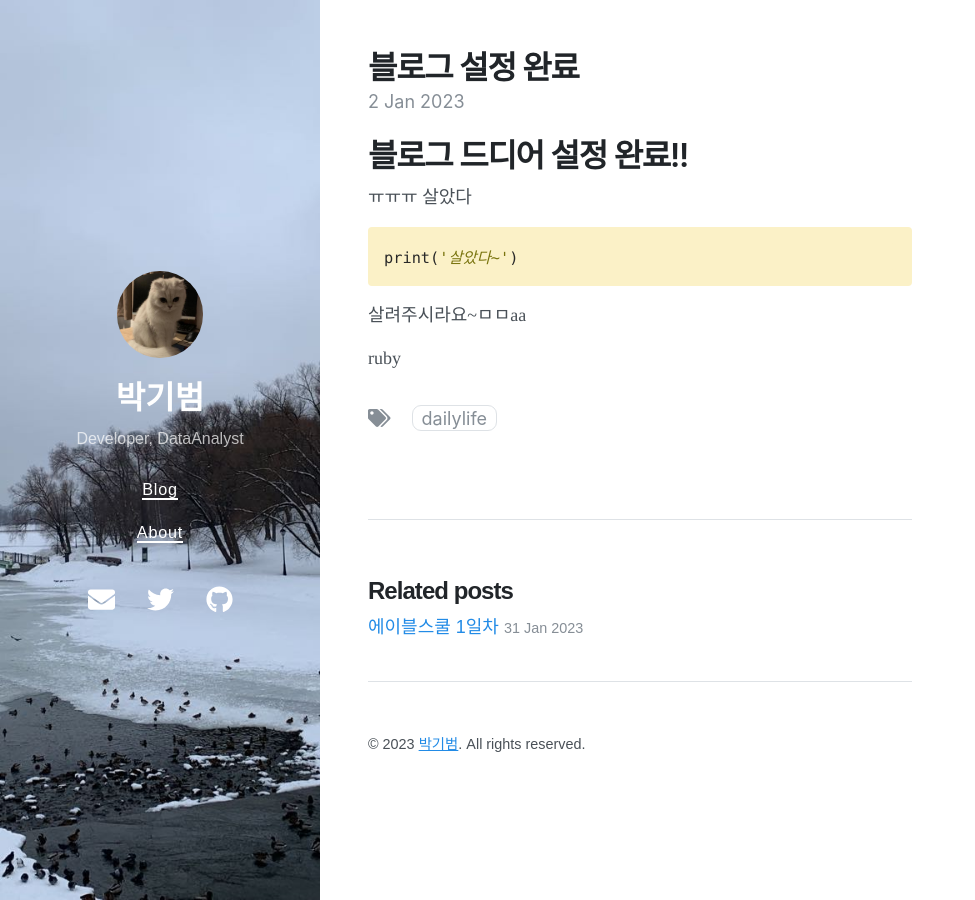
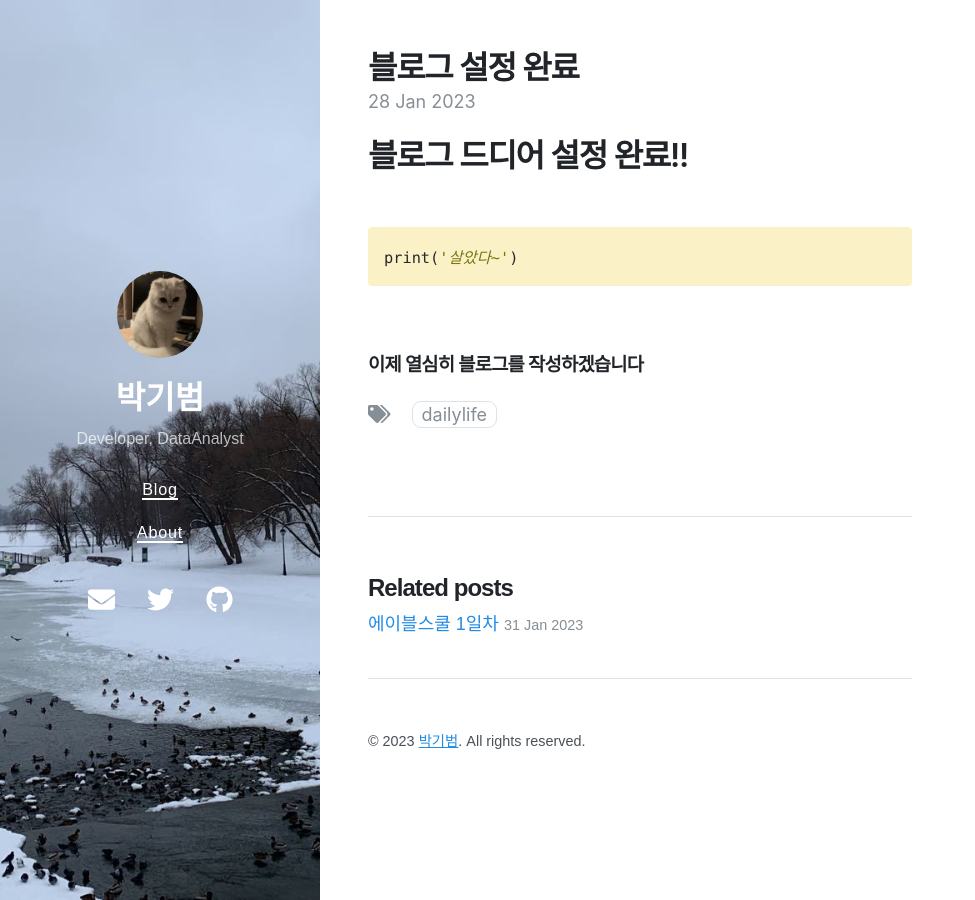
Before and after one commit to ParkGiBeom97/ParkGiBeom97.github.io, a Jekyll site: the page built from _posts/2023-01-28-aaa.md, in a window 1280 px wide. Shown: the whole page, without its empty margins (0-975 px from the left). Built offline with Jekyll 4.4.1, drawn with Linux system fonts in a browser that asks for light colours; nearby versions of some CDN libraries.

Commit message:
1일차 작성

````diff
--- a/_posts/2023-01-28-aaa.md
+++ b/_posts/2023-01-28-aaa.md
@@ -3,16 +3,16 @@ layout: post
 title: 블로그 설정 완료
 tags: DailyLife
 math: true
-date: 2023-01-02 15:32 +0900
+date: 2023-01-28 15:32
 ---
 
 # 블로그 드디어 설정 완료!!
-ㅠㅠㅠ 살았다
+<br>
+
 ```py
 print('살았다~')
 ```
 
-살려주시라요~ㅁㅁaa
+<br>
 
-
-ruby
+### 이제 열심히 블로그를 작성하겠습니다
````
